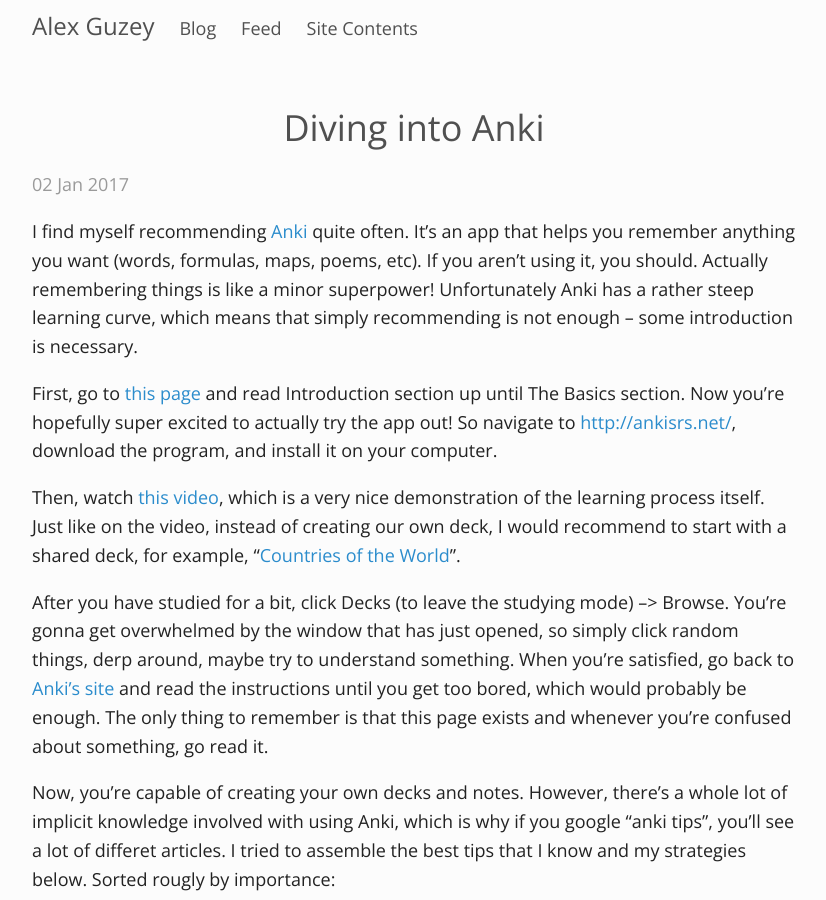
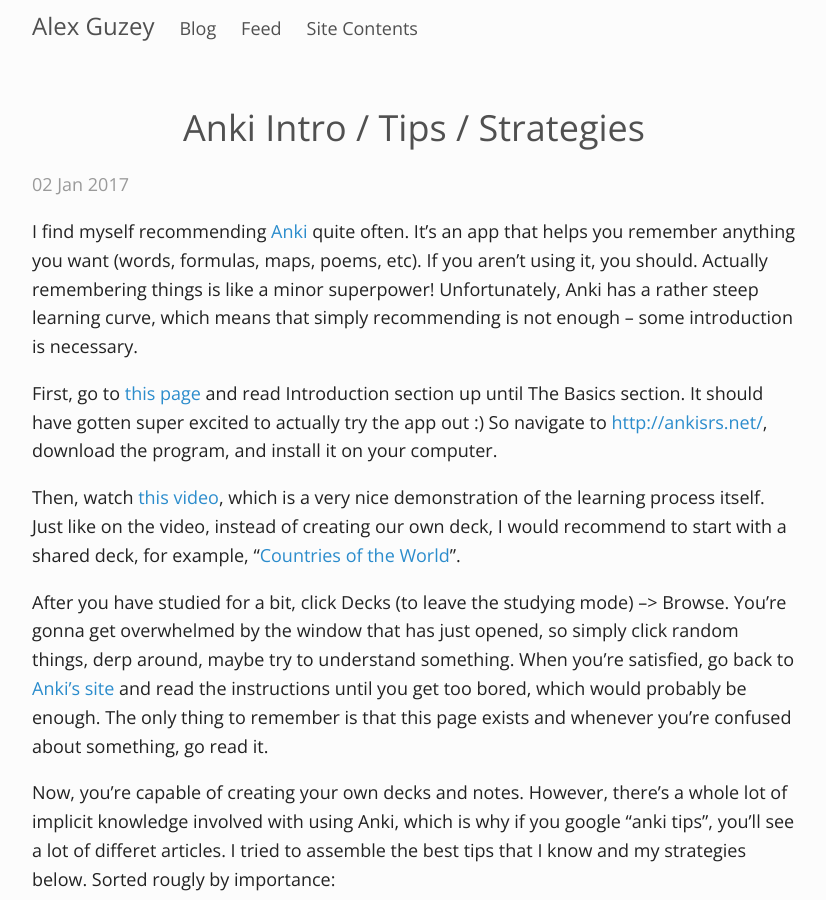
Before and after one commit to guzey/guzey.github.io1, a Jekyll site: the page built from _posts/2017-01-02-anki.md, in a window 1280 px wide and 900 px high. Shown: the whole window, without its empty margins (226-1052 px from the left). Built offline with Jekyll 4.4.1, drawn with Linux system fonts in a browser that asks for light colours; comment, search, counter and statistics services are not loaded; a style sheet for code colours, icons or effects is not loaded.

Commit message:
rename anki; small edits

```diff
--- a/_posts/2017-01-02-anki.md
+++ b/_posts/2017-01-02-anki.md
@@ -1,11 +1,11 @@
 ---
 layout: post
-title: Diving into Anki
+title: Anki Intro / Tips / Strategies
 ---
 
-I find myself recommending [Anki](http://ankisrs.net/) quite often. It's an app that helps you remember anything you want (words, formulas, maps, poems, etc). If you aren't using it, you should. Actually remembering things is like a minor superpower! Unfortunately Anki has a rather steep learning curve, which means that simply recommending is not enough -- some introduction is necessary.
+I find myself recommending [Anki](http://ankisrs.net/) quite often. It's an app that helps you remember anything you want (words, formulas, maps, poems, etc). If you aren't using it, you should. Actually remembering things is like a minor superpower! Unfortunately, Anki has a rather steep learning curve, which means that simply recommending is not enough -- some introduction is necessary.
 
-First, go to [this page](http://ankisrs.net/docs/manual.html#introduction) and read Introduction section up until The Basics section. Now you're hopefully super excited to actually try the app out! So navigate to [http://ankisrs.net/](ankisrs.net), download the program, and install it on your computer.
+First, go to [this page](http://ankisrs.net/docs/manual.html#introduction) and read Introduction section up until The Basics section. It should have gotten super excited to actually try the app out :) So navigate to [http://ankisrs.net/](ankisrs.net), download the program, and install it on your computer.
 
 Then, watch [this video](https://www.youtube.com/watch?v=QS2G-k2hQyg), which is a very nice demonstration of the learning process itself. Just like on the video, instead of creating our own deck, I would recommend to start with a shared deck, for example, "[Countries of the World](https://ankiweb.net/shared/info/2915332392)".
 
```
